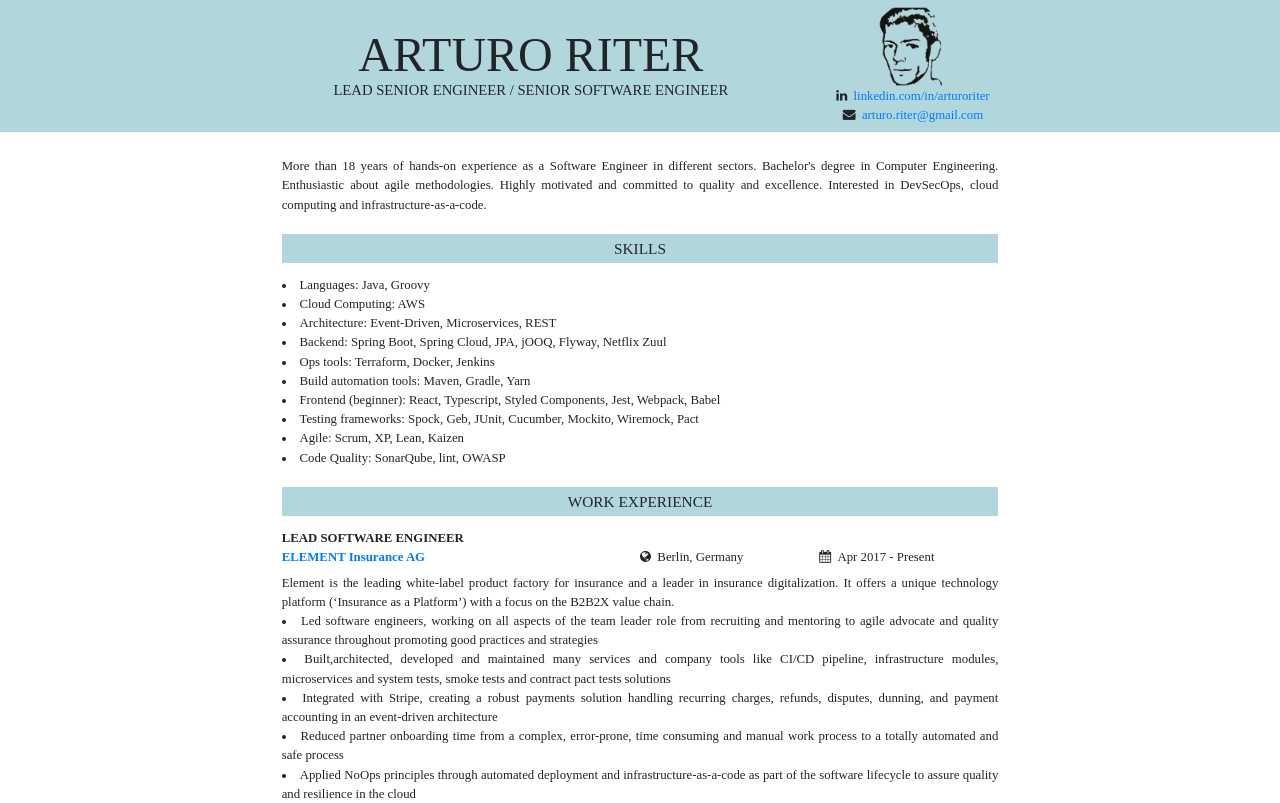
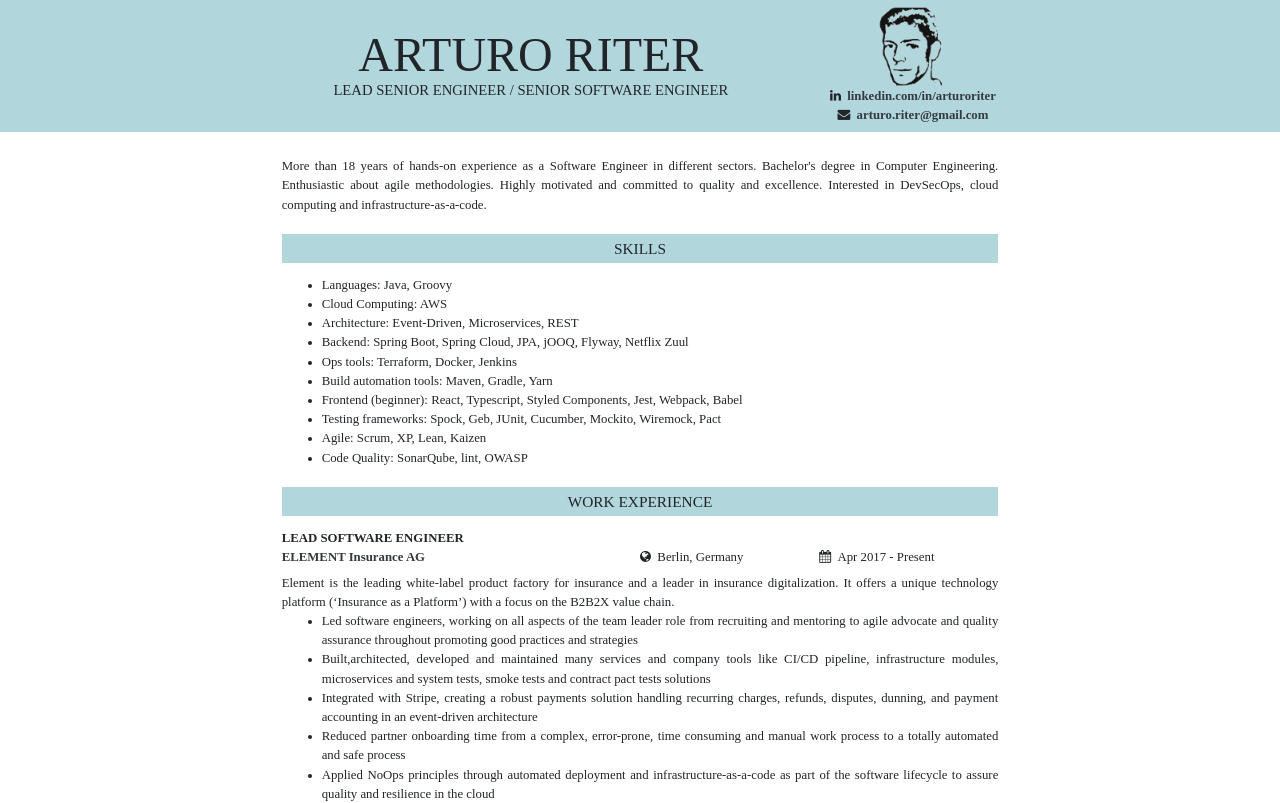
Before and after one commit to arturoriter/profile, a React (Create React App) app: page / in a window 1280 px wide. Shown: the top 803 px of the page. Built offline with nearby package versions, Linux system fonts and the light colour scheme.

Commit message:
Fixing react audit warnings

```diff
--- a/src/components/Certifications.tsx
+++ b/src/components/Certifications.tsx
@@ -6,11 +6,13 @@ const Certifications = (props: any) => {
   return (
     <div>
       <Title name="CERTIFICATION.TITLE" />
-      {props.data.map((certification: any) => (
-        <li
-          key={uuid()}
-        >{`${certification.name}. ${certification.institution}`}</li>
-      ))}
+      <ul>
+        {props.data.map((certification: any) => (
+          <li
+            key={uuid()}
+          >{`${certification.name}. ${certification.institution}`}</li>
+        ))}
+      </ul>
     </div>
   );
 };
--- a/src/components/Contacts.tsx
+++ b/src/components/Contacts.tsx
@@ -11,11 +11,16 @@ const FaceImage = styled.img`
 const Contacts = (props: any) => {
   return (
     <div id="contacts" className="text-center">
-      <FaceImage src={Face} />
+      <FaceImage src={Face} alt="" />
       {props.data.map((contact: any) => (
         <div key={uuid()}>
           <BootstrapIcon name={contact.icon} />
-          <a target="_blank" rel="noopener noreferrer" href={contact.link}>
+          <a
+            className="text-dark font-weight-bold"
+            target="_blank"
+            rel="noopener noreferrer"
+            href={contact.link}
+          >
             {contact.display}
           </a>
         </div>
--- a/src/components/PageInfo.tsx
+++ b/src/components/PageInfo.tsx
@@ -17,12 +17,16 @@ const PageInfo = () => {
       <FormattedMessage id="INFO.DESCRIPTION" />
       <Row>
         <Col sm="6">
-          <li>React</li>
-          <li>Typescript</li>
+          <ul>
+            <li>React</li>
+            <li>Typescript</li>
+          </ul>
         </Col>
         <Col sm="6">
-          <li>Bootstrap</li>
-          <li>Styled-components</li>
+          <ul>
+            <li>Bootstrap</li>
+            <li>Styled-components</li>
+          </ul>
         </Col>
       </Row>
       <LinkedinBadge background="light" profileName="arturoriter" />
--- a/src/components/Skills.tsx
+++ b/src/components/Skills.tsx
@@ -1,20 +1,16 @@
 import React from 'react';
 import Title from './Title';
-import Row from 'react-bootstrap/Row';
-import { Col } from 'react-bootstrap';
 import uuid from 'uuid';
 
 const Skills = (props: any) => {
   return (
     <div id="skills">
       <Title name="SKILLS.TITLE" />
-      <Row>
-        <Col>
-          {props.data.map((skill: any) => (
-            <li key={uuid()}>{`${skill.name}: ${skill.description}`}</li>
-          ))}
-        </Col>
-      </Row>
+      <ul>
+        {props.data.map((skill: any) => (
+          <li key={uuid()}>{`${skill.name}: ${skill.description}`}</li>
+        ))}
+      </ul>
     </div>
   );
 };
--- a/src/components/WorkExperience.tsx
+++ b/src/components/WorkExperience.tsx
@@ -38,7 +38,7 @@ const Header = (props: HeaderType) => {
       <Row noGutters>
         <Col md="6" xs="12">
           <a
-            className="font-weight-bold"
+            className="text-dark font-weight-bold"
             href={props.companyLink}
             target="_blank"
             rel="noopener noreferrer"
@@ -63,9 +63,11 @@ const Description = (props: DescriptionType) => {
   return (
     <SmallMarginBottom>
       {props.companyInfo}
-      {props.description.map(value => (
-        <li key={uuid()}>{value} </li>
-      ))}
+      <ul>
+        {props.description.map(value => (
+          <li key={uuid()}>{value} </li>
+        ))}
+      </ul>
     </SmallMarginBottom>
   );
 };
```
